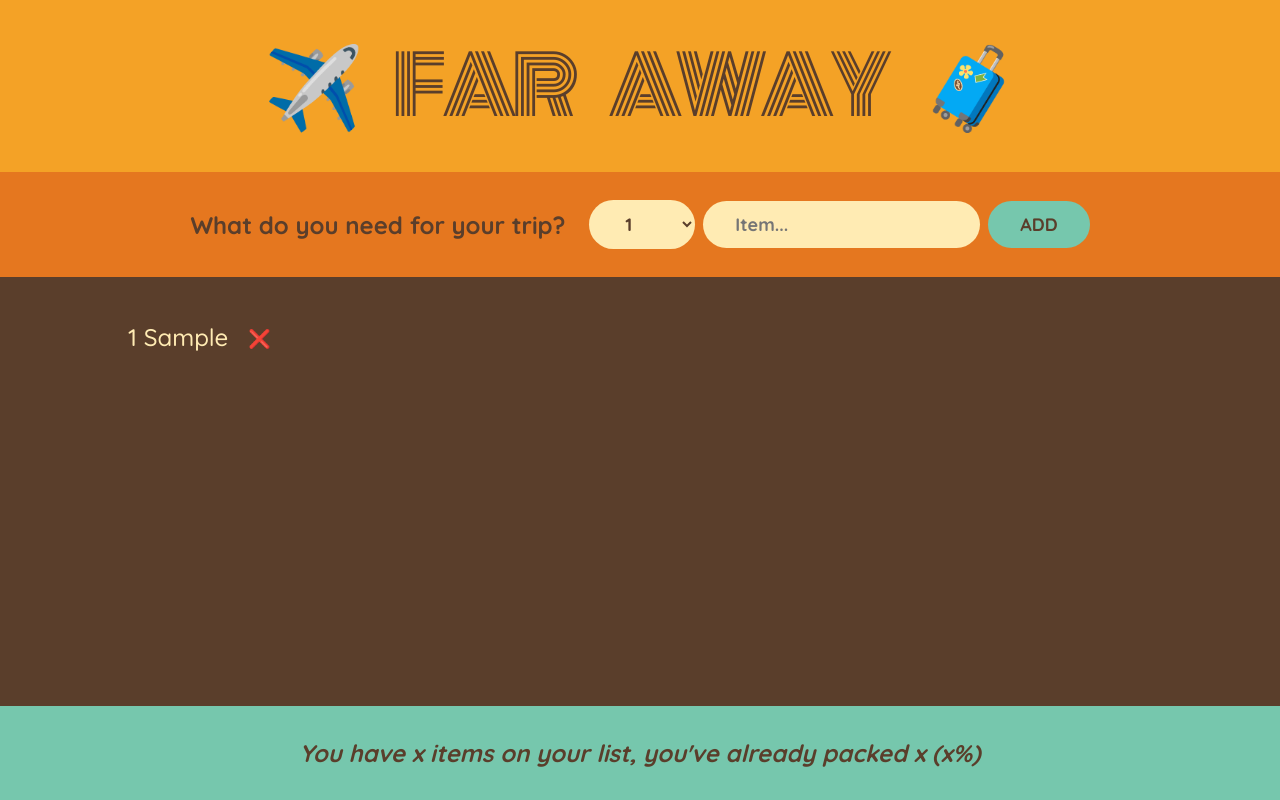
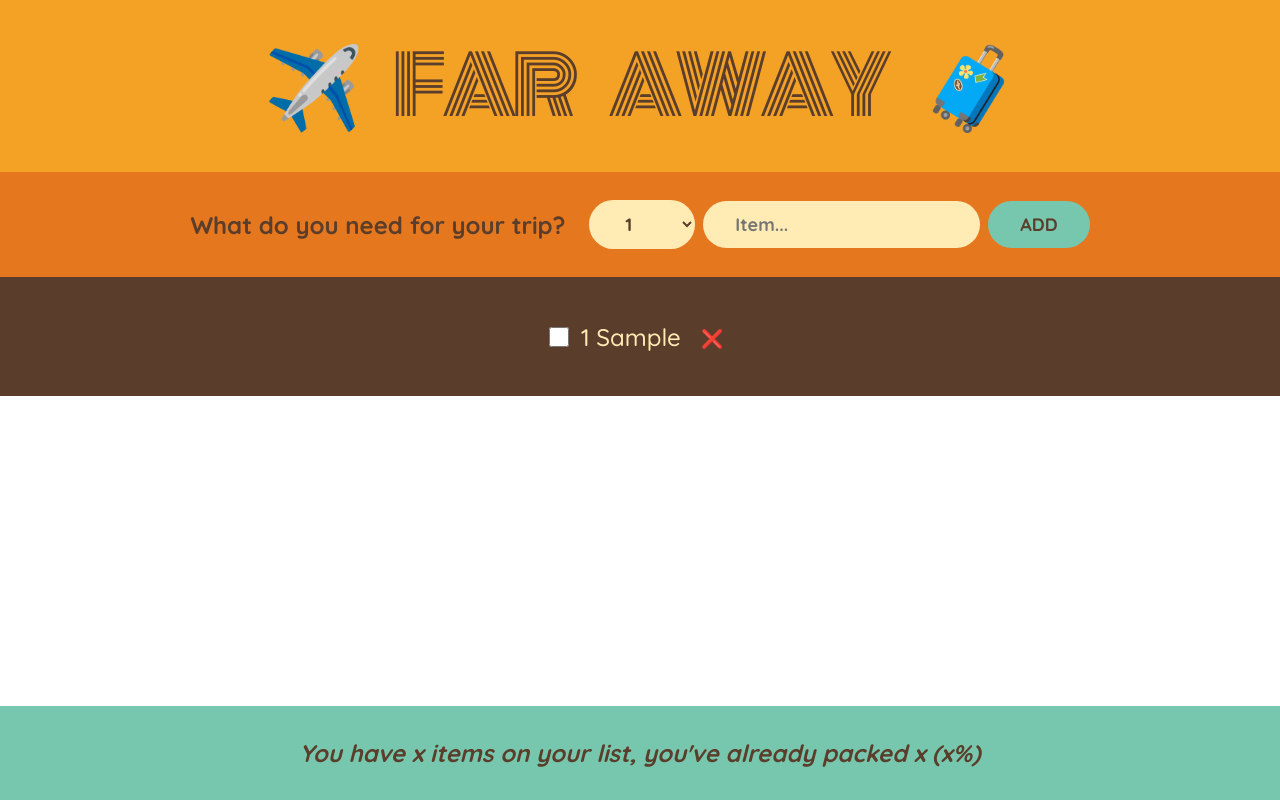
Before and after one commit to Smaragdus7/TravelList, a React (Create React App) app: page / in a window 1280 px wide. Both pictures are taken after typing "Sample" into the empty fields and a click on the button "ADD". Built offline with nearby package versions, Linux system fonts and the light colour scheme.

Commit message:
onToggleItems

```diff
--- a/src/App.js
+++ b/src/App.js
@@ -12,11 +12,15 @@
     setItems(items=>items.filter(item=> item.id !== id))
   }
 
+  function handleToggleItem(id){
+    setItems(items=>items.map(item => item.id === id ? {...item, packed: !item.packed} : item))
+  }
+
   return (
     <div className="app">
     <Logo/>
     <Form onAddItems={handleAddItems}/>
-    <PackingList items={items} onDeleteItem={handleDeleteItem}/>
+    <PackingList items={items} onDeleteItem={handleDeleteItem} onToggleItem={handleToggleItem}/>
     <Stats/>
     </div>
   );
@@ -53,17 +57,18 @@
     <button>Add</button>
   </form>
 }
-function PackingList({items, onDeleteItem}){
-  return <div className="list">
-    <ul>
-      {items.map((item) => <Item item={item} onDeleteItem={onDeleteItem} key={item.id}/>)}
+function PackingList({items, onDeleteItem, onToggleItem}){
+  return <div >
+    <ul className="list">
+      {items.map((item) => <Item item={item} onDeleteItem={onDeleteItem} onToggleItem={onToggleItem} key={item.id}/>)}
     </ul>
   </div>
 }
-function Item({item, onDeleteItem}){
+function Item({item, onDeleteItem, onToggleItem}){
   return <li>
+    <input type='checkbox' value={item.packed} onChange={() => onToggleItem(item.id)}/>
     <span style={item.packed ? {textDecoration: "line-through"} : {}}>{item.quantity} {item.description}</span>
-    <button onClick={()=> onDeleteItem(item.id)}>❌</button>
+    <button onClick={() => onDeleteItem(item.id)}>❌</button>
     </li>
 }
 function Stats(){
```
